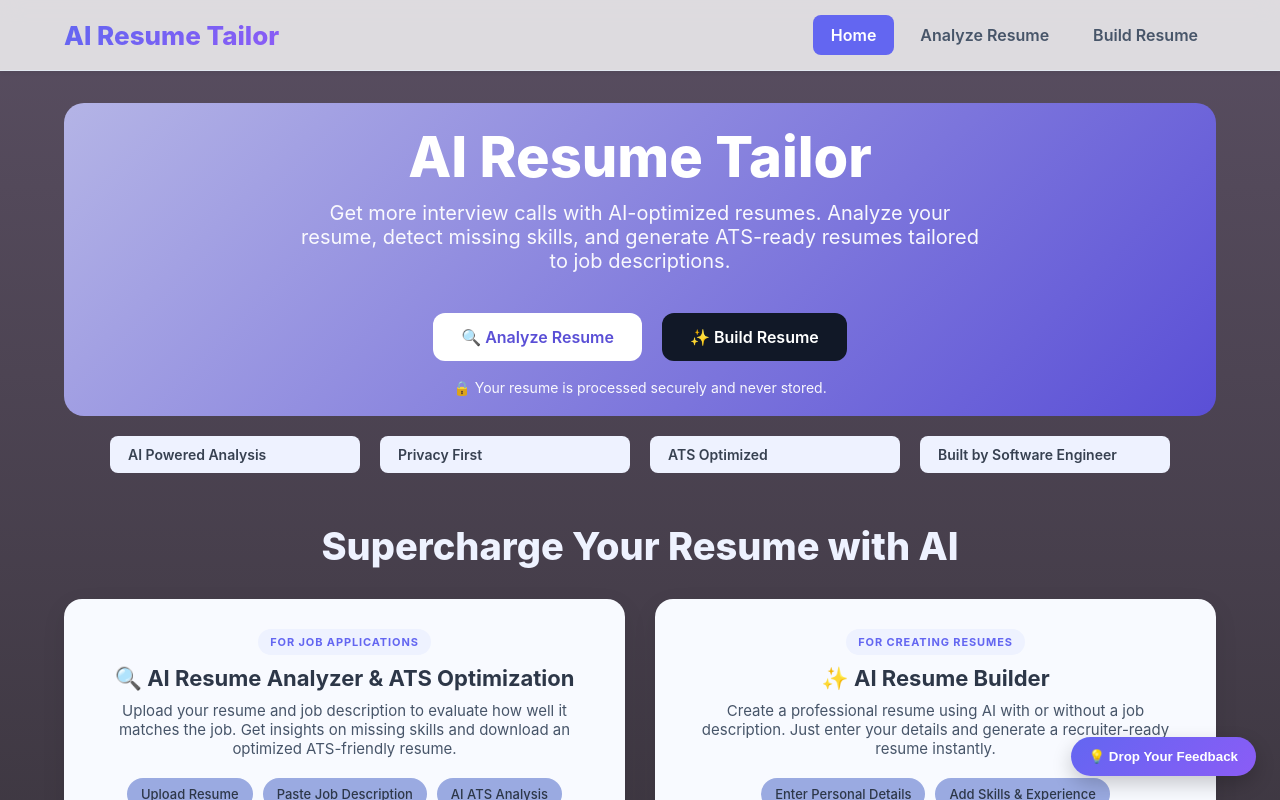
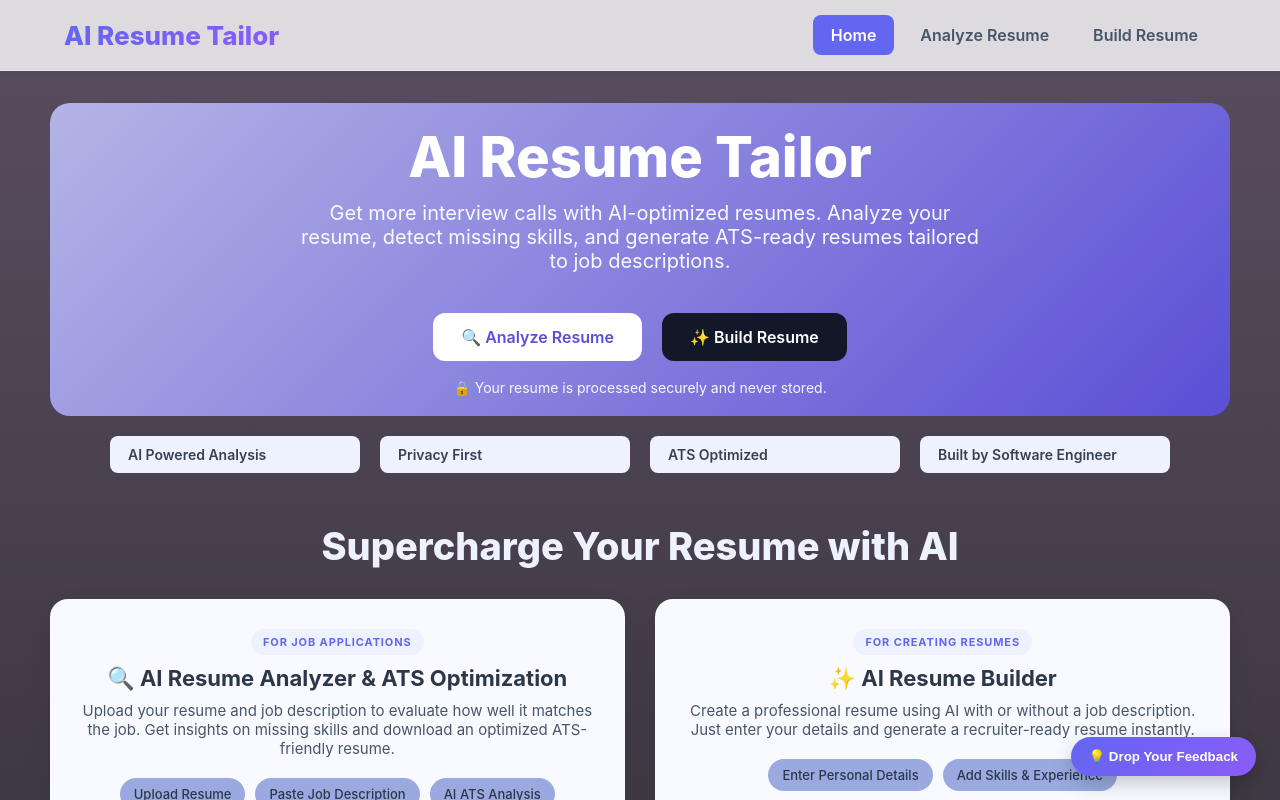
Before and after one commit to Rajarammagar15/resume-tailor-tool-frontend, a React (Vite) app: page / in a window 1280 px wide. Shown: the top 800 px of the page. Built offline with nearby package versions, Linux system fonts and the light colour scheme; no server answers.

Commit message:
main containt

```diff
--- a/src/App.css
+++ b/src/App.css
@@ -79,7 +79,7 @@ body {
 .main-content {
   flex: 1;
   width: 100%;
-  max-width: 1200px;
+  max-width: 96%;
   margin: auto;
   padding: 32px 24px;
 }
```
